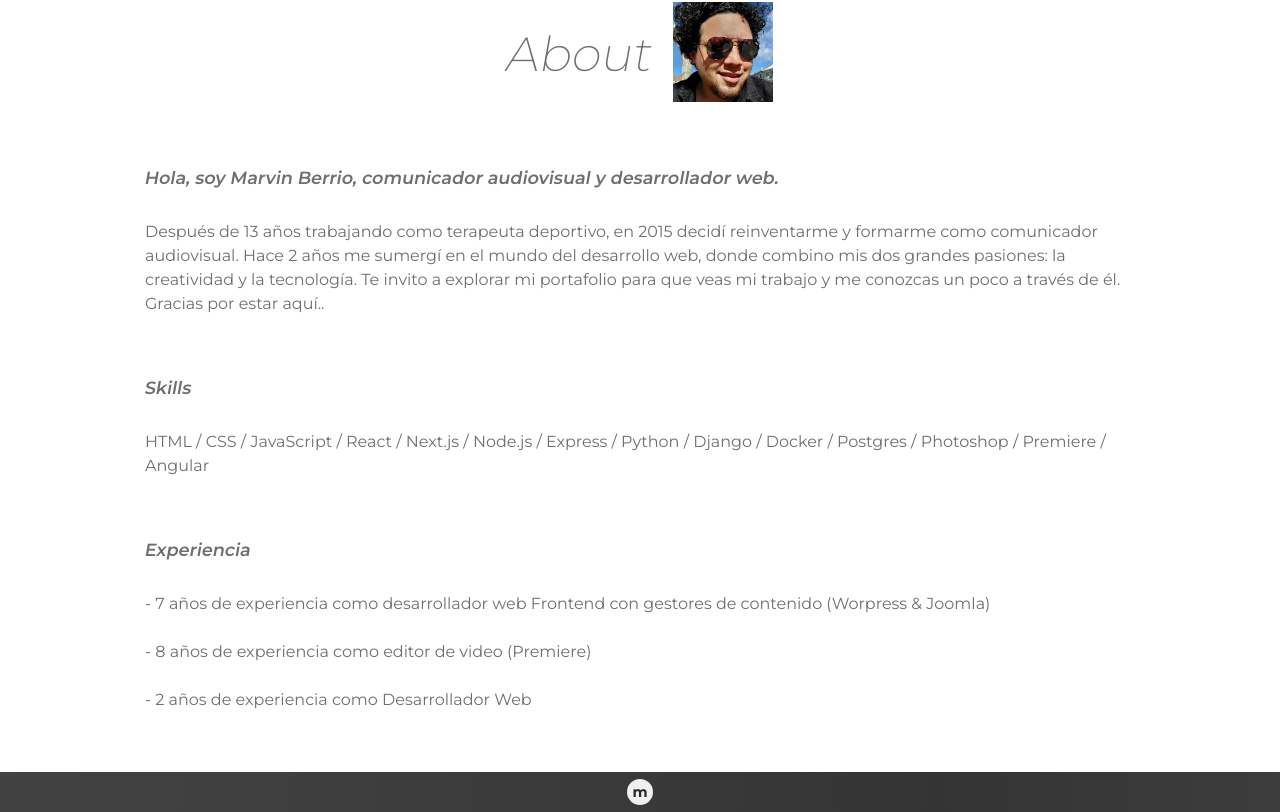
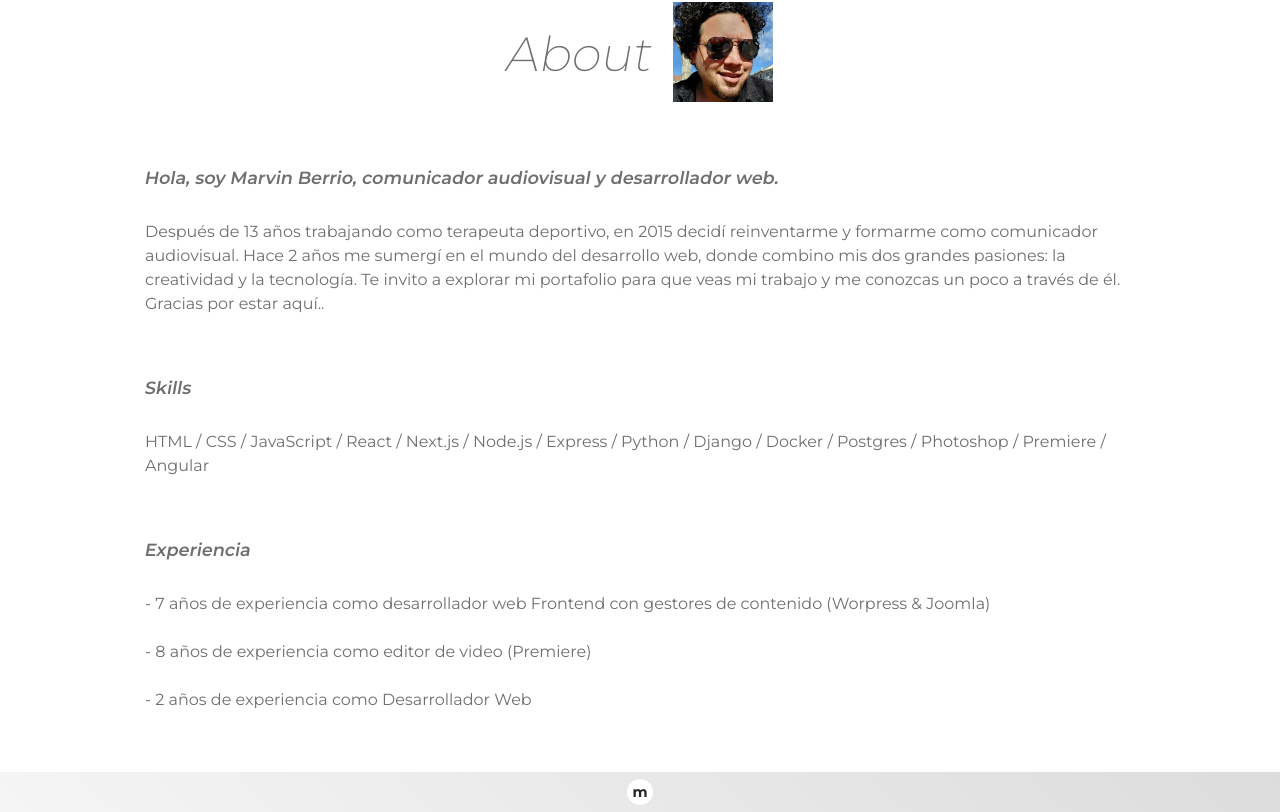
Before and after one commit to marvinccp/portfolio1, a Next.js app: page /about in a window 1280 px wide. Shown: the part 188-1000 px from the top of the page. Built offline with nearby package versions, Linux system fonts and the light colour scheme.

Commit message:
Fix local storage error

```diff
--- a/src/components/darkmode/useTheme.js
+++ b/src/components/darkmode/useTheme.js
@@ -2,12 +2,10 @@ import { useEffect, useState } from "react";
 
 export const useTheme = () => {
 
-  const initialState =
-    typeof window !== "undefined"
-      ? window.localStorage.getItem("theme")
-      : false;
+  const initialState = window !== undefined ? localStorage.getItem("theme"): ''
 
-  const [theme, setTheme] = useState(initialState || "ligth");
+
+  const [theme, setTheme] = useState(initialState);
 
   const light = () => {
     setTheme("light");
--- a/src/components/footer/Footer.jsx
+++ b/src/components/footer/Footer.jsx
@@ -3,6 +3,7 @@ import React from "react";
 import styles from "./footer.module.css";
 import { motion } from 'framer-motion'
 import Link from "next/link";
+
 
 const Footer = () => {
   return (
--- a/src/components/footer/footer.module.css
+++ b/src/components/footer/footer.module.css
@@ -8,9 +8,9 @@
 
       background: transparent;
       background-clip: content-box;
-    background-image: linear-gradient(to right, #404040, #303030, #464646, #404040, #353535, #464646, #404040, #353434, #464646, #404040, rgb(75, 75, 75), #464646, #404040, #2a2a2a, #464646);
       background-size:800%;
       animation: color 12s linear infinite;
+      background: var(--container-light-color);
 
     color: #777777;
 }
@@ -26,7 +26,7 @@
 }
 
 .logo_footer {
-    background: rgb(239, 239, 239);
+    background: rgb(255, 255, 255);
     font-weight: 700;
     color: rgb(39, 39, 39);
     width: 26px;
--- a/src/components/header/Header.jsx
+++ b/src/components/header/Header.jsx
@@ -5,7 +5,7 @@ import React from "react";
 import styles from "./header.module.css";
 import ImageLayout from "../Image";
 import { motion } from "framer-motion";
-import { ThemeSwitcher } from "../darkmode/ThemeSwitcher";
+import { ThemeSwitcher } from '../darkmode/ThemeSwitcher';
 
 const Header = () => {
   return (
@@ -76,7 +76,7 @@ const Header = () => {
               />
             </Link>
           </motion.div>
-            <ThemeSwitcher className={styles.switcher} />
+        <ThemeSwitcher />
         </section>
       </nav>
   );
```
